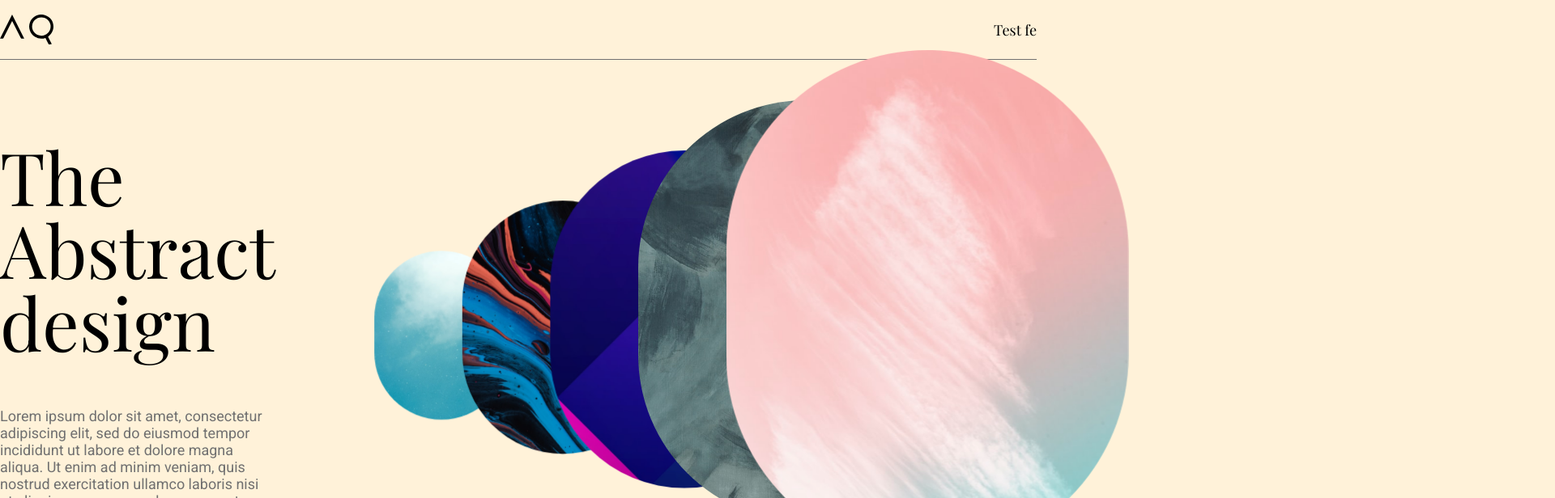
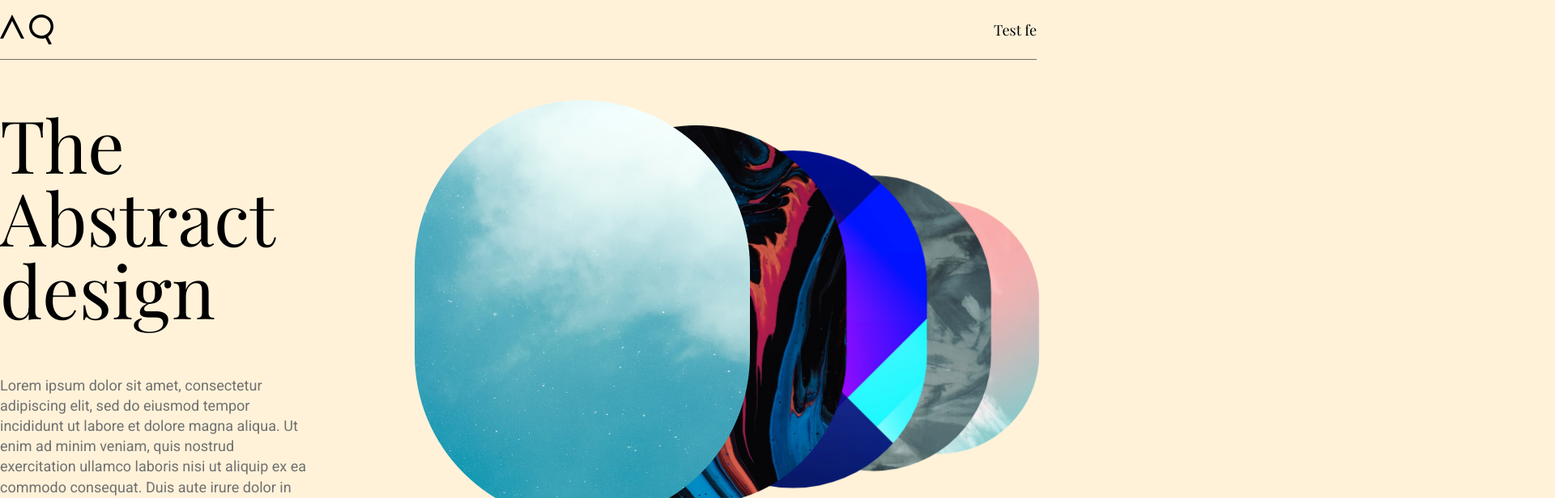
Before and after one commit to camillaferreri/abstract-art-photos, a Next.js app: page / in a window 1280 px wide. Shown: the top 616 px of the page at 81% size, 1920 px wide, since content can reach past the window. Built offline with nearby package versions, Linux system fonts and the light colour scheme.

Commit message:
Home wip

```diff
--- a/animations/components/projectCard.js
+++ b/animations/components/projectCard.js
@@ -1,8 +1,8 @@
 export const project_card_variants = {
   stack: i => ({
-    x: -(i * 300),
-    // scale: (i / 4) + 0.4
-    scale: (i * .2) + 0.4
+    x: (-i * 310) - ((i - 1) * (i * 10)),
+    scale: -(i * .1) + 1,
+    zIndex: -i
   }),
   slider: {  }
 }
--- a/animations/pages/home.js
+++ b/animations/pages/home.js
@@ -1,4 +1,9 @@
 export const intro_text_variants = {
   visible: { x: 0 },
-  hidden: { x: "-100%" }
+  hidden: { x: "-150%" }
 }
+
+export const slider_wrapper_variants = {
+  slider: { x: 0, cursor: "pointer" },
+  stack: { x: "40vw", cursor: "auto" },
+}
--- a/components/ProjectCard/index.js
+++ b/components/ProjectCard/index.js
@@ -4,12 +4,11 @@ import { project_card_variants, detail_variants } from "../../animations/compone
 
 import styles from "./styles.module.scss"
 
-export default function ProjectCard({ image, artist, handle, layoutIsSlider, custom }) {
+export default function ProjectCard({ image, artist, handle, custom }) {
 
   return (
     <motion.div
       className={styles.projectCard}
-      animate={layoutIsSlider ? "slider" : "stack"}
       variants={project_card_variants}
       custom={custom}
     >
--- a/components/ProjectCard/styles.module.scss
+++ b/components/ProjectCard/styles.module.scss
@@ -4,6 +4,7 @@
   width: 23rem;
   display: inline-block;
   margin-right: 2rem;
+  position: relative;
 
   .image {
     border-radius: 13rem;
@@ -13,6 +14,7 @@
 
     img {
       width: 100%;
+      pointer-events: none;
     }
   }
 
--- a/pages/_app.js
+++ b/pages/_app.js
@@ -11,6 +11,7 @@ function MyApp({ Component, pageProps, router }) {
       <title>Abstract Art Photos</title>
       <link rel="icon" href="/favicon.ico" />
     </Head>
+
     <Menu />
 
     <AnimatePresence exitBeforeEnter>
--- a/pages/index.js
+++ b/pages/index.js
@@ -2,7 +2,7 @@ import { useState, useRef, useEffect } from "react"
 import { motion, AnimateSharedLayout } from "framer-motion"
 
 import { projectsData } from "../data/projectsData"
-import { intro_text_variants } from "../animations/pages/home"
+import { intro_text_variants, slider_wrapper_variants } from "../animations/pages/home"
 
 import Switch from "../components/Switch"
 import ProjectCard from "../components/ProjectCard"
@@ -17,9 +17,9 @@ export default function Home() {
   useEffect(() => {
     setConstrains({
       right: 20,
-      left: -(constraintsRef.current?.getBoundingClientRect().width - window?.innerWidth)
+      left: -(constraintsRef.current?.getBoundingClientRect().width - window?.outerWidth)
     })
-  }, [])
+  }, [layoutIsSlider])
 
   const renderProjects = () => (
     projectsData.map((project, index) => (
@@ -28,7 +28,6 @@ export default function Home() {
         image={project.image}
         artist={project.artist}
         handle={project.handle}
-        layoutIsSlider={layoutIsSlider}
         custom={index}
       />
     ))
@@ -36,7 +35,6 @@ export default function Home() {
 
   return (
     <div className="container">
-      <div className={styles.wrapper}>
       <motion.div
         className={styles.introText}
         animate={layoutIsSlider ? "hidden" : "visible"}
@@ -57,20 +55,18 @@ export default function Home() {
 
       <motion.div
         className={styles.sliderWrapper}
-          drag="x"
-          dragConstraints={constraints}
+        drag={layoutIsSlider ? "x" : false}
+        dragConstraints={layoutIsSlider ? constraints : false}
+        animate={layoutIsSlider ? "slider" : "stack"}
+        variants={slider_wrapper_variants}
       >
-          {/* <AnimateSharedLayout> */}
         <motion.div
           ref={constraintsRef}
           className={styles.sliderContent}
-              layout
         >
           {renderProjects()}
         </motion.div>
-          {/* </AnimateSharedLayout> */}
       </motion.div>
-      </div>
 
       <Switch
         layoutIsSlider={layoutIsSlider}
--- a/styles/globals.scss
+++ b/styles/globals.scss
@@ -9,7 +9,7 @@ html {
 body {
   margin: 0;
   padding: 0;
-  overflow-x: hidden;
+  overflow: hidden;
 }
 
 .container {
@@ -23,6 +23,7 @@ p {
   font-family: $font-family-secondary;
   font-weight: 400;
   color: map-get($palette, "gray");
+  line-height: 1.4rem;
 }
 
 h1 {
--- a/styles/pages/Home.module.scss
+++ b/styles/pages/Home.module.scss
@@ -1,22 +1,17 @@
-.wrapper {
-  display: flex;
-  height: calc(100vh - 80px);
-  align-items: center;
-}
+.introText {
+  display: inline-flex;
+  justify-content: center;
+  flex-direction: column;
+  height: calc(90vh - 80px);
+  max-width: 30vw;
 
-.introText {
-  // max-width: 40vw;
-}
-
-.projectsWrapper {
-  white-space: nowrap;
+  position: absolute;
 }
 
 .sliderWrapper {
-  display: flex;
+  display: inline-flex;
   align-items: center;
   height: calc(100vh - 80px);
-  cursor: pointer;
 }
 
 .sliderContent {
--- a/styles/pages/Slider.module.scss
+++ /dev/null
@@ -1,11 +0,0 @@
-.sliderWrapper {
-  display: flex;
-  align-items: center;
-  height: calc(100vh - 80px);
-  cursor: pointer;
-}
-
-.sliderContent {
-  white-space: nowrap;
-  display: inline-block;
-}
```
Also changed, not shown: pages/slider.js (deleted, +0 -55 lines). Lines whose indentation alone changed are shown as unchanged.
